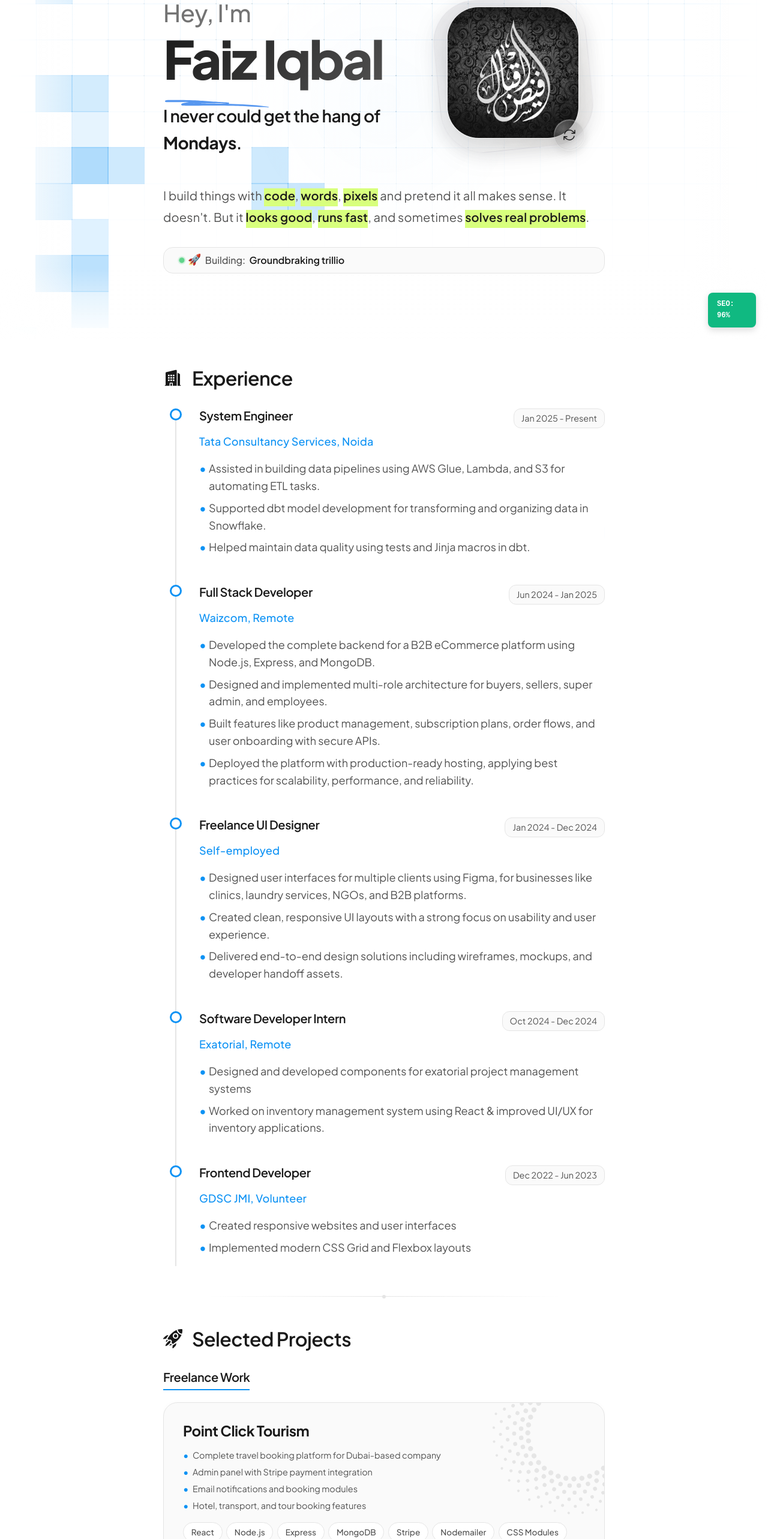
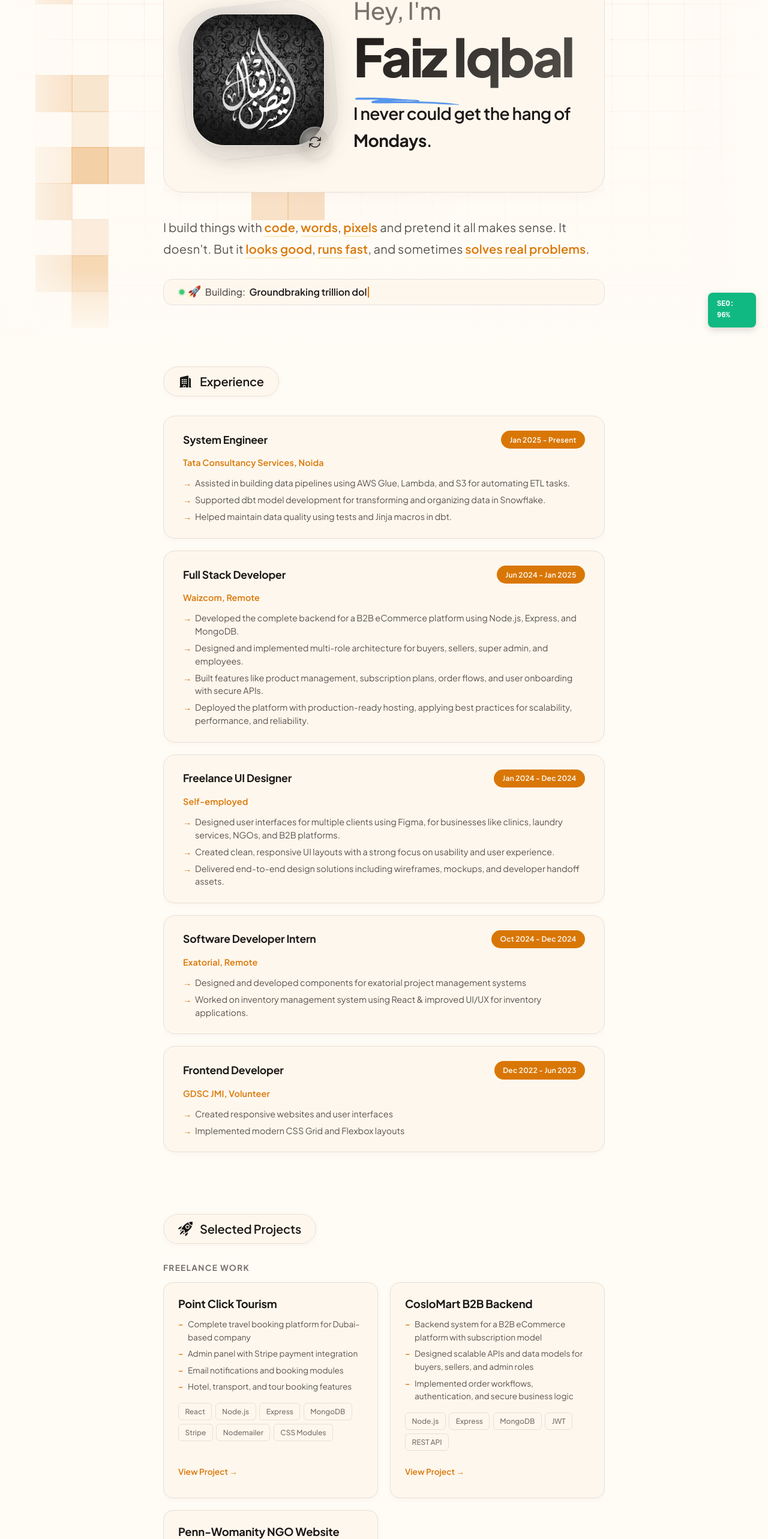
Before and after one commit to faizi-7/faizfolio, a React (Vite) app: page / in a window 1280 px wide. Shown: the part 234-2800 px from the top of the page at 60% size. Built offline with nearby package versions, Linux system fonts and the light colour scheme.

Commit message:
feat: Redesign Home page hero, sections, timeline, and project layouts with updated styling

```diff
--- a/src/index.css
+++ b/src/index.css
@@ -1,27 +1,28 @@
 :root {
-  --accent-color: #0D92F4;
+  /* Warm Amber/Coral Palette - Distinct from blue theme */
+  --accent-color: #D97706;
+  --accent-color-rgb: 217, 119, 6;
   /* Filter for section icons: black in light mode, white in dark mode */
   --accent-filter: none;
-  --highlight-color: #d8ff7d;
-  --text-primary: #1a1a1a;
-  --text-secondary: #525252;
-  --text-tertiary: #737373;
-  --background-primary: #ffffff;
-  --background-secondary: #fafafa;
-  --background-tertiary: #f5f5f5;
-  --border-color: #e5e5e5;
-  --border-light: #f0f0f0;
-  --shadow-light: rgba(0, 0, 0, 0.04);
-  --shadow-medium: rgba(0, 0, 0, 0.08);
+  --highlight-color: rgba(251, 191, 36, 0.25);
+  --text-primary: #1c1917;
+  --text-secondary: #57534e;
+  --text-tertiary: #78716c;
+  --background-primary: #fffbf5;
+  --background-secondary: #fef7ed;
+  --background-tertiary: #fef3e2;
+  --border-color: #e7e0d8;
+  --border-light: #f5efe8;
+  --shadow-light: rgba(120, 80, 40, 0.04);
+  --shadow-medium: rgba(120, 80, 40, 0.08);
   --pattern-brightness: 0.7;
   --pattern-contrast: 1.1;
   --pattern-invert: 0;
-  /* Increased opacity for better visibility */
-  --blob-color-1: rgba(13, 146, 244, 0.25);
-  --blob-color-2: rgba(147, 51, 234, 0.25);
-  --blob-color-3: rgba(236, 72, 153, 0.25);
-  /* Pink/Rose for the third blob */
-  --noise-opacity: 0.03;
+  /* Warm amber/orange blob colors */
+  --blob-color-1: rgba(217, 119, 6, 0.15);
+  --blob-color-2: rgba(180, 83, 9, 0.12);
+  --blob-color-3: rgba(251, 146, 60, 0.15);
+  --noise-opacity: 0.02;
 
   /* Glassmorphism Tokens */
   --glass-bg: rgba(255, 255, 255, 0.6);
@@ -60,33 +61,33 @@
 
 [data-theme="dark"] {
   --accent-filter: invert(1);
-  --highlight-color: #374e00;
-  --text-primary: #f0f0f0;
-  --text-secondary: #b0b0b0;
-  --text-tertiary: #808080;
-  --background-primary: #0f0f0f;
-  --background-secondary: #1a1a1a;
-  --background-tertiary: #262626;
-  --border-color: #333333;
-  --border-light: #404040;
-  --shadow-light: rgba(255, 255, 255, 0.04);
-  --shadow-medium: rgba(255, 255, 255, 0.08);
+  --highlight-color: rgba(251, 191, 36, 0.2);
+  --text-primary: #fafaf9;
+  --text-secondary: #a8a29e;
+  --text-tertiary: #78716c;
+  --background-primary: #0c0a09;
+  --background-secondary: #1c1917;
+  --background-tertiary: #292524;
+  --border-color: #3f3a36;
+  --border-light: #44403c;
+  --shadow-light: rgba(255, 200, 150, 0.03);
+  --shadow-medium: rgba(255, 200, 150, 0.06);
   --pattern-brightness: 2.8;
   --pattern-contrast: 1.3;
   --pattern-invert: 1;
-  /* Increased opacity for dark mode too */
-  --blob-color-1: rgba(13, 146, 244, 0.2);
-  --blob-color-2: rgba(147, 51, 234, 0.2);
-  --blob-color-3: rgba(236, 72, 153, 0.2);
-  --noise-opacity: 0.05;
+  /* Dark warm amber blob colors */
+  --blob-color-1: rgba(217, 119, 6, 0.15);
+  --blob-color-2: rgba(180, 83, 9, 0.12);
+  --blob-color-3: rgba(251, 146, 60, 0.12);
+  --noise-opacity: 0.04;
 
-  /* Dark Mode Glass Tokens */
-  --glass-bg: rgba(255, 255, 255, 0.03);
-  --glass-border: rgba(255, 255, 255, 0.05);
-  --glass-shadow: 0 4px 16px 0 rgba(0, 0, 0, 0.2);
-  --glass-bg-hover: rgba(255, 255, 255, 0.08);
-  --glass-border-hover: rgba(255, 255, 255, 0.2);
-  --glass-shadow-hover: 0 12px 40px 0 rgba(0, 0, 0, 0.4);
+  /* Dark Mode Glass Tokens - Warmer tint */
+  --glass-bg: rgba(255, 245, 235, 0.02);
+  --glass-border: rgba(255, 245, 235, 0.05);
+  --glass-shadow: 0 4px 16px 0 rgba(0, 0, 0, 0.25);
+  --glass-bg-hover: rgba(255, 245, 235, 0.06);
+  --glass-border-hover: rgba(255, 245, 235, 0.15);
+  --glass-shadow-hover: 0 12px 40px 0 rgba(0, 0, 0, 0.45);
 }
 
 * {
--- a/src/pages/Home.module.css
+++ b/src/pages/Home.module.css
@@ -84,19 +84,24 @@
 
 .heroContainer {
   width: 100%;
-  max-width: 1200px;
+  max-width: 1000px;
   margin: 0 auto;
   display: flex;
   flex-direction: column;
-  gap: 2rem;
+  gap: 2.5rem;
 }
 
 .heroContent {
-  display: grid;
-  grid-template-columns: 1.2fr 1fr;
-  gap: 4rem;
+  display: flex;
+  flex-direction: row-reverse;
+  gap: 3rem;
   align-items: center;
   width: 100%;
+  background: var(--background-secondary);
+  border: 1px solid var(--border-color);
+  border-radius: 32px;
+  padding: 3rem;
+  box-shadow: 0 4px 20px var(--shadow-light);
 }
 
 .heroText {
@@ -172,26 +177,30 @@
 }
 
 .highlight {
-  color: var(--text-primary);
+  color: var(--accent-color);
   font-weight: 600;
   position: relative;
   display: inline-block;
+  transition: color 0.2s ease;
 }
 
 .highlight::after {
   content: '';
   position: absolute;
-  bottom: 0;
+  bottom: 2px;
   left: 0;
   width: 100%;
-  height: 30px;
+  height: 2px;
   background: var(--highlight-color);
-  z-index: -1;
+  border-radius: 1px;
+  transform: scaleX(0.8);
+  transform-origin: left;
   transition: all 0.3s ease;
 }
 
 .highlight:hover::after {
-  transform: scaleX(1.1) scaleY(1.2);
+  transform: scaleX(1);
+  background: var(--accent-color);
 }
 
 .heroPhrases {
@@ -214,44 +223,24 @@
   align-items: center;
   animation-delay: 0.3s;
   position: relative;
-  margin-bottom: 2rem;
+  flex-shrink: 0;
 }
 
-/* .heroImage::before {
-  content: '';
-  position: absolute;
-  top: 50%;
-  left: 50%;
-  width: 240px;
-  height: 240px;
-  background: var(--accent-color);
-  opacity: 0.2;
-  border-radius: 40px;
-  transform: translate(-50%, -50%) rotate(-8deg);
-  z-index: -1;
-  transition: transform 0.3s ease;
-}
-
-.heroImage:hover::before {
-  transform: translate(-50%, -50%) rotate(-12deg);
-} */
-
 .profileImage {
-  width: 220px;
-  height: 220px;
+  width: 160px;
+  height: 160px;
   object-fit: cover;
   object-position: center;
-  border: 3px solid var(--border-light);
+  border: 4px solid var(--accent-color);
   transition: all 0.3s ease;
-  border-radius: 44px;
+  border-radius: 50%;
   box-shadow: 0 8px 30px var(--shadow-medium);
   flex-shrink: 0;
 }
 
 .profileImage:hover {
-  transform: scale(1.05);
-  border-color: var(--accent-color);
-  box-shadow: 0 12px 40px rgba(22, 153, 118, 0.2);
+  transform: scale(1.08) rotate(3deg);
+  box-shadow: 0 16px 50px rgba(217, 119, 6, 0.25);
 }
 
 /* Sections */
@@ -261,173 +250,158 @@
 }
 
 .section:not(:last-child)::after {
-  content: '';
-  position: absolute;
-  bottom: calc(var(--spacing-xl) * -0.5);
-  left: 10%;
-  width: 80%;
-  height: 1px;
-  background: linear-gradient(90deg, transparent, var(--border-color), transparent);
+  display: none;
 }
 
 .section:not(:last-child)::before {
-  content: '';
-  position: absolute;
-  bottom: calc(var(--spacing-xl) * -0.5 - 3px);
-  left: 50%;
-  transform: translateX(-50%);
-  width: 6px;
-  height: 6px;
-  background: var(--border-color);
-  border-radius: 50%;
-  z-index: 1;
+  display: none;
 }
 
 .sectionHeader {
-  display: flex;
+  display: inline-flex;
   align-items: center;
-  gap: 1rem;
+  gap: 0.75rem;
   margin-bottom: 2rem;
+  background: var(--background-secondary);
+  padding: 0.75rem 1.5rem;
+  border-radius: 100px;
+  border: 1px solid var(--border-color);
+  box-shadow: 0 2px 8px var(--shadow-light);
 }
 
 .sectionIndicator {
-  width: 6px;
-  height: 32px;
-  background: var(--accent-color);
+  display: none;
 }
 
 .sectionIcon {
-  width: 32px;
-  height: 32px;
+  width: 24px;
+  height: 24px;
   opacity: 0.9;
   transition: all 0.3s ease;
   flex-shrink: 0;
-  /* Use filter to tint the icon with accent color */
   filter: var(--accent-filter);
 }
 
 .sectionHeader:hover .sectionIcon {
   opacity: 1;
-  transform: scale(1.1);
+  transform: scale(1.15);
 }
 
 .sectionTitle {
-  font-size: 2rem;
+  font-size: 1.25rem;
   margin: 0;
   color: var(--text-primary);
   font-weight: 600;
+  letter-spacing: -0.01em;
 }
 
-/* Timeline */
+/* Timeline - Card Based Design */
 .timeline {
-  position: relative;
-  padding-left: 0;
+  display: flex;
+  flex-direction: column;
+  gap: 1.25rem;
 }
 
 .timeline::before {
-  content: '';
-  position: absolute;
-  top: 0;
-  left: 20px;
-  width: 2px;
-  height: 100%;
-  background: var(--border-color);
-  z-index: 1;
+  display: none;
 }
 
 .timelineItem {
   position: relative;
-  padding-left: 60px;
-  margin-bottom: 2rem;
+  padding: 1.5rem 2rem;
+  background: var(--background-secondary);
+  border: 1px solid var(--border-color);
+  border-radius: 20px;
+  transition: all 0.3s cubic-bezier(0.4, 0, 0.2, 1);
+  box-shadow: 0 2px 8px var(--shadow-light);
 }
 
 .timelineItem:last-child {
   margin-bottom: 0;
 }
 
-.timelineIcon {
-  position: absolute;
-  left: 11px;
-  top: 0;
-  width: 20px;
-  height: 20px;
-  background: var(--background-primary);
-  border-radius: 50%;
-  z-index: 2;
-  box-shadow: inset 0 0 0 3px var(--accent-color);
-  transition: all 0.3s ease;
+.timelineItem:hover {
+  transform: translateX(8px);
+  border-color: var(--accent-color);
+  box-shadow: 0 4px 16px var(--shadow-medium);
 }
 
-.timelineItem:hover .timelineIcon {
-  background: var(--accent-color);
-  box-shadow: 0 0 0 4px rgba(13, 146, 244, 0.2);
+.timelineIcon {
+  display: none;
 }
 
 .timelineContent {
-  padding-bottom: 1rem;
+  padding: 0;
 }
 
 .timelineHeader {
   display: flex;
   justify-content: space-between;
-  align-items: flex-start;
-  margin-bottom: 0.5rem;
+  align-items: center;
+  margin-bottom: 0.75rem;
   gap: 1rem;
+  flex-wrap: wrap;
 }
 
 .timelineTitle {
-  font-size: 1.25rem;
-  font-weight: 600;
+  font-size: 1.1rem;
+  font-weight: 700;
   color: var(--text-primary);
   margin: 0;
+  letter-spacing: -0.01em;
 }
 
 .timelinePeriod {
-  font-size: 0.9rem;
-  color: var(--text-secondary);
+  font-size: 0.75rem;
+  color: white;
   white-space: nowrap;
-  background: var(--background-secondary);
-  padding: 0.25rem 0.75rem;
-  border-radius: 12px;
-  border: 1px solid var(--border-color);
+  background: var(--accent-color);
+  padding: 0.35rem 0.9rem;
+  border-radius: 100px;
+  font-weight: 600;
+  letter-spacing: 0.02em;
 }
 
 .timelineCompany {
   color: var(--accent-color);
-  margin-bottom: 1rem;
-  font-weight: 500;
+  margin-bottom: 0.75rem;
+  font-weight: 600;
   margin-top: 0;
+  font-size: 0.9rem;
 }
 
 .timelinePoints {
   list-style: none;
   padding: 0;
   margin: 0;
+  display: flex;
+  flex-direction: column;
+  gap: 0.4rem;
 }
 
 .timelinePoint {
   color: var(--text-secondary);
-  line-height: 1.6;
-  margin-bottom: 0.5rem;
+  line-height: 1.5;
   position: relative;
-  padding-left: 1rem;
+  padding-left: 1.25rem;
+  font-size: 0.9rem;
 }
 
 .timelinePoint::before {
-  content: '•';
+  content: '→';
   position: absolute;
   left: 0;
   color: var(--accent-color);
-  font-weight: bold;
+  font-weight: 500;
 }
 
 .timelinePoint:last-child {
   margin-bottom: 0;
 }
 
-/* Projects */
+/* Projects - Compact Card Grid */
 .projectCategory {
-  margin-bottom: 2.5rem;
+  margin-bottom: 2rem;
 }
 
 .projectCategory:last-child {
@@ -435,25 +409,26 @@
 }
 
 .categoryTitle {
-  font-size: 1.25rem;
-  font-weight: 600;
-  margin-bottom: 1.25rem;
-  color: var(--text-primary);
-  padding-bottom: 0.5rem;
-  border-bottom: 2px solid var(--accent-color);
-  display: inline-block;
+  font-size: 0.85rem;
+  font-weight: 700;
+  margin-bottom: 1rem;
+  color: var(--text-tertiary);
+  text-transform: uppercase;
+  letter-spacing: 0.1em;
+  display: block;
 }
 
 .projects {
   display: grid;
-  gap: 1.5rem;
+  grid-template-columns: repeat(auto-fit, minmax(300px, 1fr));
+  gap: 1.25rem;
 }
 
 .project {
-  padding: 2rem;
+  padding: 1.5rem;
   border: 1px solid var(--border-color);
-  border-radius: 24px;
-  transition: all 0.4s cubic-bezier(0.175, 0.885, 0.32, 1.275);
+  border-radius: 16px;
+  transition: all 0.3s cubic-bezier(0.4, 0, 0.2, 1);
   background: var(--background-secondary);
   box-shadow: 0 2px 8px var(--shadow-light);
   position: relative;
@@ -466,16 +441,12 @@
 .project::before {
   content: '';
   position: absolute;
-  top: -100px;
-  right: -100px;
-  width: 300px;
-  height: 300px;
-  background-image: url('../assets/sribbles/projectpattern.svg');
-  background-size: contain;
-  background-repeat: no-repeat;
-  opacity: 0.08;
-  z-index: 0;
-  filter: brightness(var(--pattern-brightness, 0.7)) contrast(var(--pattern-contrast, 1.1)) invert(var(--pattern-invert, 0));
+  top: 0;
+  left: 0;
+  right: 0;
+  height: 3px;
+  background: linear-gradient(90deg, var(--accent-color), transparent);
+  opacity: 0;
   transition: opacity 0.3s ease;
 }
 
@@ -485,24 +456,21 @@
 }
 
 .project:hover {
-  transform: translateY(-8px);
-  background: var(--background-tertiary);
+  transform: translateY(-4px);
   border-color: var(--accent-color);
-  box-shadow: 0 4px 16px var(--shadow-light);
+  box-shadow: 0 8px 24px var(--shadow-medium);
 }
 
 .project:hover::before {
-  opacity: 0.15;
-  animation: rotateInPlace 20s linear infinite;
-  transform: scale(1.2);
+  opacity: 1;
 }
 
 .projectTitle {
-  font-size: 1.5rem;
-  margin-bottom: 1rem;
+  font-size: 1.15rem;
+  margin-bottom: 0.75rem;
   color: var(--text-primary);
   font-weight: 700;
-  letter-spacing: -0.02em;
+  letter-spacing: -0.01em;
   display: flex;
   align-items: center;
   gap: 0.5rem;
@@ -511,7 +479,7 @@
 .projectDescription {
   color: var(--text-secondary);
   margin-bottom: 1rem;
-  line-height: 1.5;
+  line-height: 1.6;
   padding-left: 0;
   list-style: none;
 }
@@ -519,14 +487,14 @@
 .projectDescription li {
   position: relative;
   padding-left: 1rem;
-  margin-bottom: 0.4rem;
-  font-size: 0.9rem;
+  margin-bottom: 0.35rem;
+  font-size: 0.85rem;
 }
 
 .projectDescription li:before {
-  content: '•';
+  content: '–';
   color: var(--accent-color);
-  font-weight: bold;
+  font-weight: 600;
   position: absolute;
   left: 0;
 }
@@ -538,18 +506,18 @@
 .projectTech {
   display: flex;
   flex-wrap: wrap;
-  gap: 0.4rem;
+  gap: 0.35rem;
   margin-bottom: 1rem;
 }
 
 .techTag {
-  padding: 0.3rem 0.8rem;
-  background: var(--background-primary);
-  border-radius: 100px;
-  font-size: 0.85rem;
-  color: var(--text-secondary);
+  padding: 0.25rem 0.65rem;
+  background: transparent;
+  border-radius: 6px;
+  font-size: 0.75rem;
+  color: var(--text-tertiary);
   border: 1px solid var(--border-color);
-  transition: all 0.3s ease;
+  transition: all 0.2s ease;
   font-weight: 500;
 }
 
@@ -557,25 +525,23 @@
   background: var(--accent-color);
   color: white;
   border-color: var(--accent-color);
-  transform: translateY(-2px);
 }
 
 .projectLink {
   display: inline-flex;
   align-items: center;
-  gap: 0.5rem;
+  gap: 0.4rem;
   margin-top: auto;
   color: var(--accent-color);
   font-weight: 600;
   text-decoration: none;
-  font-size: 0.95rem;
+  font-size: 0.85rem;
   padding: 0.5rem 0;
-  transition: all 0.3s ease;
+  transition: all 0.2s ease;
 }
 
 .projectLink:hover {
-  gap: 0.8rem;
-  filter: brightness(1.1);
+  gap: 0.6rem;
 }
 
 @media (max-width: 767px) {
@@ -584,9 +550,11 @@
   }
 
   .heroContent {
-    grid-template-columns: 1fr;
+    flex-direction: column;
     text-align: center;
-    justify-items: center;
+    padding: 2rem 1.5rem;
+    border-radius: 24px;
+    gap: 2rem;
   }
 
   .heroText {
@@ -596,7 +564,6 @@
   }
 
   .name {
-    /* font-size: 3.5rem; Removed in favor of clamp in base class */
     align-items: center;
     line-height: 1.2;
   }
@@ -607,107 +574,49 @@
   }
 
   .accentLine {
-    width: 120px;
+    width: 100px;
     bottom: -4px;
   }
 
-  .heroImage::before {
-    width: 200px;
-    height: 200px;
-  }
-
   .profileImage {
-    width: 180px;
-    height: 180px;
+    width: 120px;
+    height: 120px;
   }
 
   .project {
-    padding: 1.5rem;
+    padding: 1.25rem;
+  }
+
+  .projects {
+    grid-template-columns: 1fr;
   }
 
   .section {
-    margin-bottom: 4.5rem;
+    margin-bottom: 3rem;
   }
 
-  .section:not(:last-child)::after {
-    bottom: -2.25rem;
+  .sectionHeader {
+    padding: 0.6rem 1.25rem;
   }
 
   .sectionTitle {
-    font-size: 1.75rem;
+    font-size: 1.1rem;
   }
 
-
-
   /* Timeline responsive styles */
-  .timeline::before {
-    left: 12px;
+  .timelineItem {
+    padding: 1.25rem 1.5rem;
+    border-radius: 16px;
   }
 
-  .timelineItem {
-    padding-left: 40px;
-  }
-
-  .timelineIcon {
-    left: 4.5px;
-    width: 16px;
-    height: 16px;
+  .timelineItem:hover {
+    transform: translateX(4px);
   }
 
   .timelineHeader {
     flex-direction: column;
+    align-items: flex-start;
     gap: 0.5rem;
-  }
-
-  .timelineTitle {
-    font-size: 1.1rem;
-  }
-
-  .timelinePeriod {
-    align-self: flex-start;
-    font-size: 0.8rem;
-    padding: 0.2rem 0.6rem;
-  }
-
-  .timelineCompany {
-    font-size: 0.9rem;
-    margin-bottom: 0.75rem;
-  }
-
-  .timelinePoint {
-    font-size: 0.9rem;
-    line-height: 1.5;
-  }
-}
-
-@media (max-width: 480px) {
-  .heroContent {
-    gap: 2rem;
-  }
-
-  .heroImage {
-    margin-bottom: 3rem;
-  }
-
-  .accentLine {
-    width: 100px;
-    bottom: -3px;
-  }
-
-  .section {
-    margin-bottom: 3.5rem;
-  }
-
-  .section:not(:last-child)::after {
-    bottom: -1.75rem;
-  }
-
-  .sectionTitle {
-    font-size: 1.5rem;
-  }
-
-  .timelineHeader {
-    gap: 0.25rem;
   }
 
   .timelineTitle {
@@ -715,39 +624,94 @@
   }
 
   .timelinePeriod {
-    font-size: 0.75rem;
+    font-size: 0.7rem;
+    padding: 0.25rem 0.7rem;
+  }
+
+  .timelineCompany {
+    font-size: 0.85rem;
+    margin-bottom: 0.5rem;
   }
 
   .timelinePoint {
     font-size: 0.85rem;
+    line-height: 1.5;
+  }
+}
+
+
+@media (max-width: 480px) {
+  .heroContent {
+    gap: 1.5rem;
+    padding: 1.5rem 1.25rem;
+    border-radius: 20px;
   }
 
-  .statusSection {
-    padding: 1rem 0;
-    margin-bottom: 2rem;
+  .profileImage {
+    width: 100px;
+    height: 100px;
+  }
+
+  .accentLine {
+    width: 80px;
+    bottom: -3px;
+  }
+
+  .section {
+    margin-bottom: 2.5rem;
+  }
+
+  .sectionHeader {
+    padding: 0.5rem 1rem;
+  }
+
+  .sectionTitle {
+    font-size: 1rem;
+  }
+
+  .timelineItem {
+    padding: 1rem 1.25rem;
+  }
+
+  .timelineTitle {
+    font-size: 0.95rem;
+  }
+
+  .timelinePoint {
+    font-size: 0.8rem;
+  }
+
+  .project {
+    padding: 1rem;
+    border-radius: 12px;
+  }
+
+  .projectTitle {
+    font-size: 1rem;
   }
 }
+
 
 /* Reflections Carousel Section */
 .reflectionsCarousel {
   max-width: 100%;
   margin: 0 auto;
-  padding-top: 3rem;
+  padding-top: 2rem;
 }
 
 .reflectionCard {
-  padding: 3rem;
+  padding: 2.5rem 3rem;
   background: var(--background-secondary);
-  border-radius: 16px;
+  border-radius: 20px;
   border: 1px solid var(--border-color);
-  text-align: center;
-  height: 280px;
-  /* Fixed height */
+  border-left: 4px solid var(--accent-color);
+  text-align: left;
+  min-height: 200px;
   display: flex;
   flex-direction: column;
   justify-content: center;
-  margin-bottom: 2rem;
-  box-shadow: 0 2px 8px var(--shadow-light);
+  margin-bottom: 1.5rem;
+  box-shadow: 0 2px 12px var(--shadow-light);
   position: relative;
   overflow: hidden;
   cursor: grab;
@@ -755,28 +719,20 @@
   -webkit-user-select: none;
   -moz-user-select: none;
   -ms-user-select: none;
+  transition: all 0.3s ease;
 }
 
 .reflectionCard:active {
   cursor: grabbing;
 }
 
+.reflectionCard:hover {
+  box-shadow: 0 4px 20px var(--shadow-medium);
+  transform: translateY(-2px);
+}
+
 .reflectionCard::before {
-  content: '';
-  position: absolute;
-  top: 50%;
-  left: 50%;
-  width: 400px;
-  height: 400px;
-  background-image: url('../assets/sribbles/thoughtpattern.svg');
-  background-size: contain;
-  background-repeat: no-repeat;
-  opacity: 0.06;
-  z-index: 0;
-  filter: brightness(var(--pattern-brightness, 0.7)) contrast(var(--pattern-contrast, 1.1)) invert(var(--pattern-invert, 0));
-  transition: opacity 0.3s ease;
-  transform: translate(-50%, -50%);
-  animation: rotatePattern 45s linear infinite;
+  display: none;
 }
 
 .reflectionCard>* {
@@ -785,8 +741,9 @@
 }
 
 .reflectionCard:hover::before {
-  opacity: 0.12;
+  display: none;
 }
+
 
 .reflectionContent {
   display: flex;
@@ -804,36 +761,33 @@
 }
 
 .reflectionText {
-  font-size: 1.2rem;
-  line-height: 1.6;
+  font-size: 1.1rem;
+  line-height: 1.7;
   color: var(--text-primary);
-  margin: 0 0 2rem 0;
+  margin: 0 0 1.5rem 0;
   font-style: italic;
   font-weight: 400;
-  flex: 1;
-  display: flex;
-  align-items: center;
-  justify-content: center;
 }
 
 .reflectionMeta {
   display: flex;
-  flex-direction: column;
-  gap: 0.5rem;
+  flex-direction: row;
+  gap: 0.75rem;
   align-items: center;
 }
 
 .reflectionAuthor {
   font-weight: 600;
-  color: var(--text-primary);
-  font-size: 0.95rem;
+  color: var(--accent-color);
+  font-size: 0.9rem;
 }
 
 .reflectionSource {
-  font-size: 0.85rem;
-  color: var(--text-secondary);
-  font-style: italic;
+  font-size: 0.8rem;
+  color: var(--text-tertiary);
+  font-style: normal;
 }
+
 
 .carouselSlider {
   display: flex;
```
